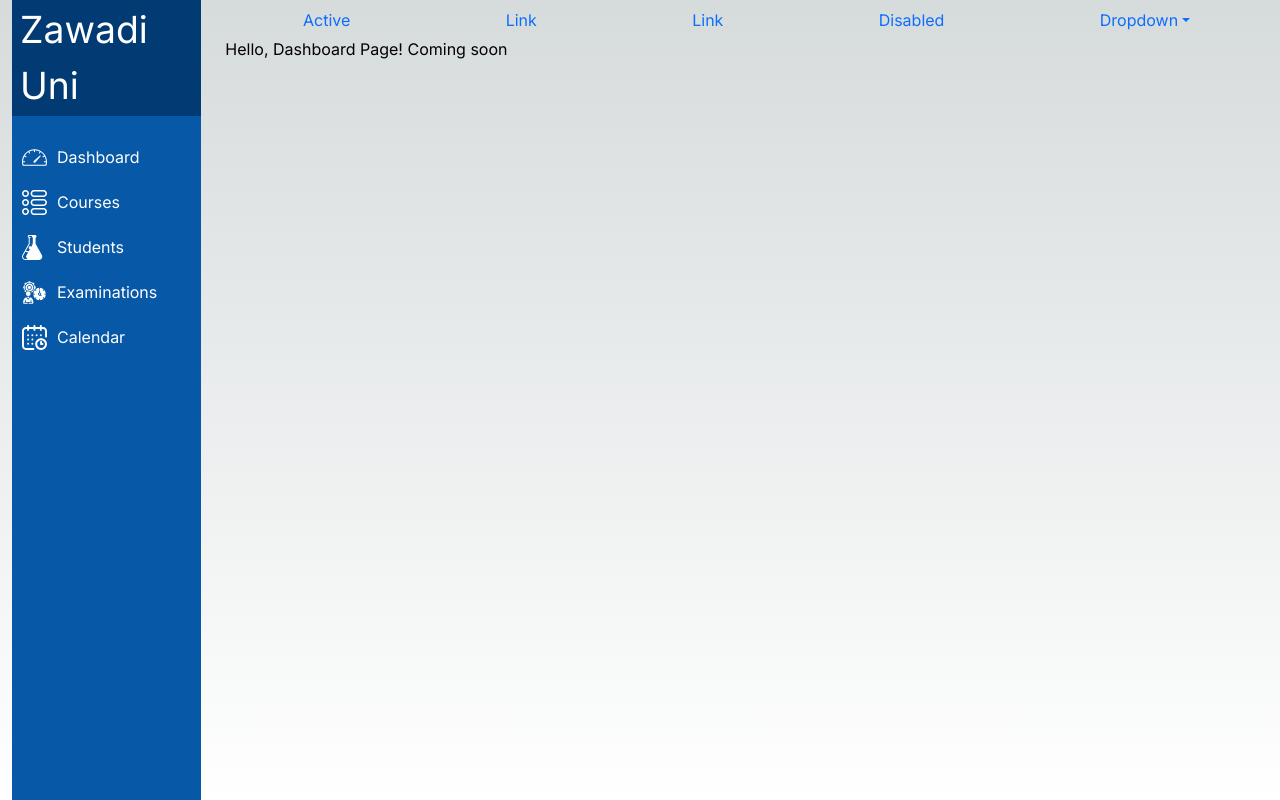
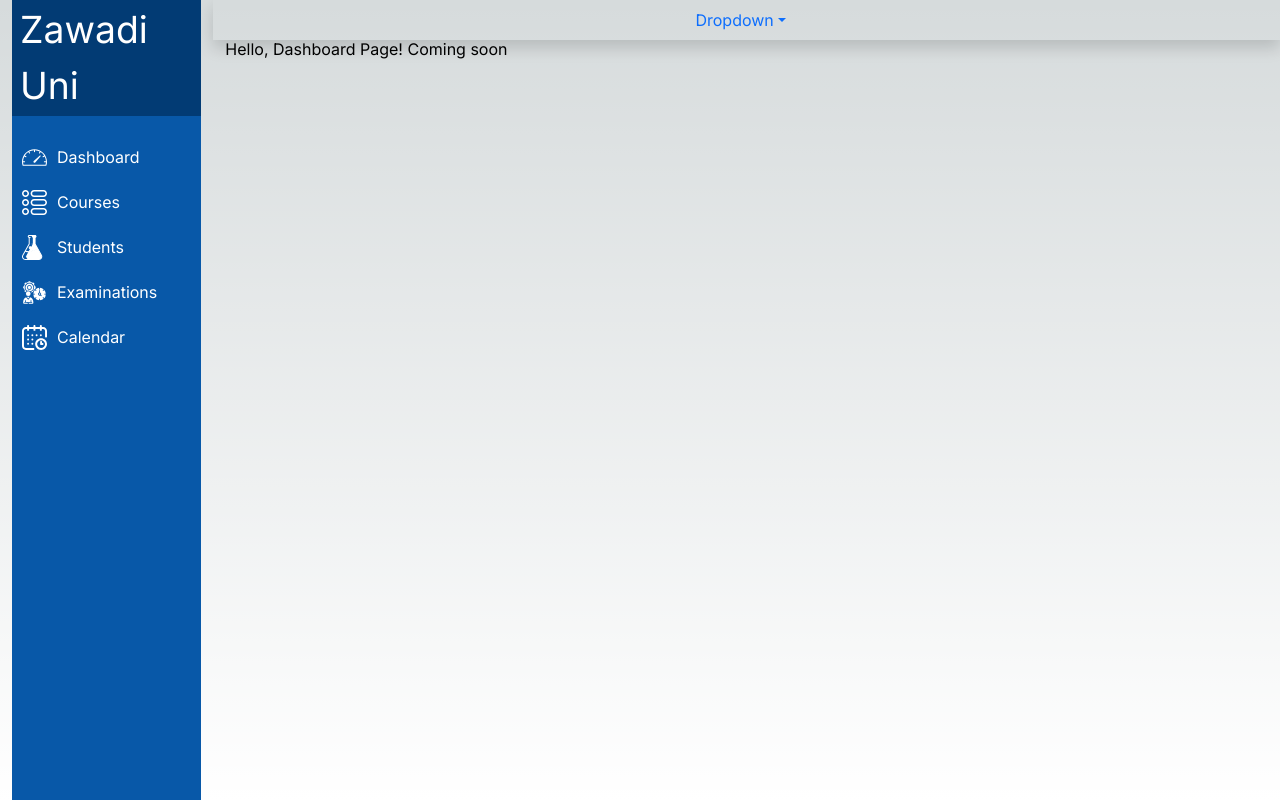
Before and after one commit to dan214/ZawadiUni, a Next.js app in the folder zawadiuni/: page /dashboard in a window 1280 px wide. Built offline with nearby package versions, Linux system fonts and the light colour scheme.

Commit message:
more cosmetic changes

```diff
--- a/zawadiuni/app/layout.tsx
+++ b/zawadiuni/app/layout.tsx
@@ -34,7 +34,7 @@ export default function RootLayout({
         <Container fluid>
           <Row className="justify-content-md-center">
             <LeftSection />
-            <Col>
+            <Col xs lg="10">
               <NavBar />
               {children}</Col>
           </Row>
--- a/zawadiuni/components/SideBar/index.tsx
+++ b/zawadiuni/components/SideBar/index.tsx
@@ -20,7 +20,7 @@ const SideBar = () => {
                     className="d-flex"
                     href={url}>
                     {icon}
-                    <div>{displayText}</div>
+                    {displayText}
                 </Link>
             </Nav.Item>
         );
--- a/zawadiuni/components/navbar/index.tsx
+++ b/zawadiuni/components/navbar/index.tsx
@@ -2,28 +2,17 @@
 import Container from 'react-bootstrap/Container';
 import { Nav, Navbar } from 'react-bootstrap';
 import NavDropdown from 'react-bootstrap/NavDropdown';
+import Row from 'react-bootstrap/Row';
 import "./navbar.scss";
 
 const NavBar = () => {
   return (
-    <Nav className="justify-content-center"
+    <Row>
+
+      <Nav className="justify-content-right topbar static-top shadow"
         activeKey="/home"
         onSelect={(selectedKey) => alert(`selected ${selectedKey}`)}
       >
-      <Nav.Item className="navitem">
-        <Nav.Link href="/home">Active</Nav.Link>
-      </Nav.Item>
-      <Nav.Item className="navitem">
-        <Nav.Link eventKey="link-1">Link</Nav.Link>
-      </Nav.Item>
-      <Nav.Item className="navitem">
-        <Nav.Link eventKey="link-2">Link</Nav.Link>
-      </Nav.Item>
-      <Nav.Item className="navitem">
-        <Nav.Link eventKey="disabled">
-          Disabled
-        </Nav.Link>
-      </Nav.Item>
         <NavDropdown className="navitem" title="Dropdown" id="nav-dropdown">
           <NavDropdown.Item eventKey="4.1">Action</NavDropdown.Item>
           <NavDropdown.Item eventKey="4.2">Another action</NavDropdown.Item>
@@ -32,6 +21,7 @@ const NavBar = () => {
           <NavDropdown.Item eventKey="4.4">Separated link</NavDropdown.Item>
         </NavDropdown>
       </Nav>
+    </Row>
   );
 };
 
```
Lines whose indentation alone changed are shown as unchanged.
